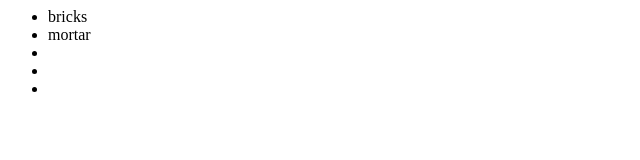
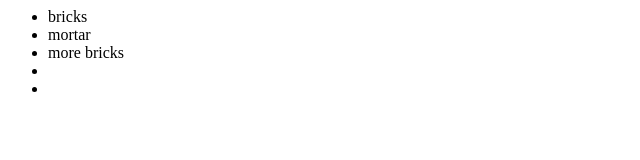
Before and after one commit to 99mansour99/newGitTest, a plain HTML site: page index.html in a window 1280 px wide. Shown: the full height of the page, 0-640 px from the left. Drawn offline with Linux system fonts and the light colour scheme.

Commit message:
Update index.html

```diff
--- a/index.html
+++ b/index.html
@@ -4,7 +4,7 @@
 			<ul>
 				<li>bricks</li>
 				<li>mortar</li>
-				<li></li>
+				<li>more bricks</li>
 				<li></li>
 				<li></li>
 			</ul>
```
